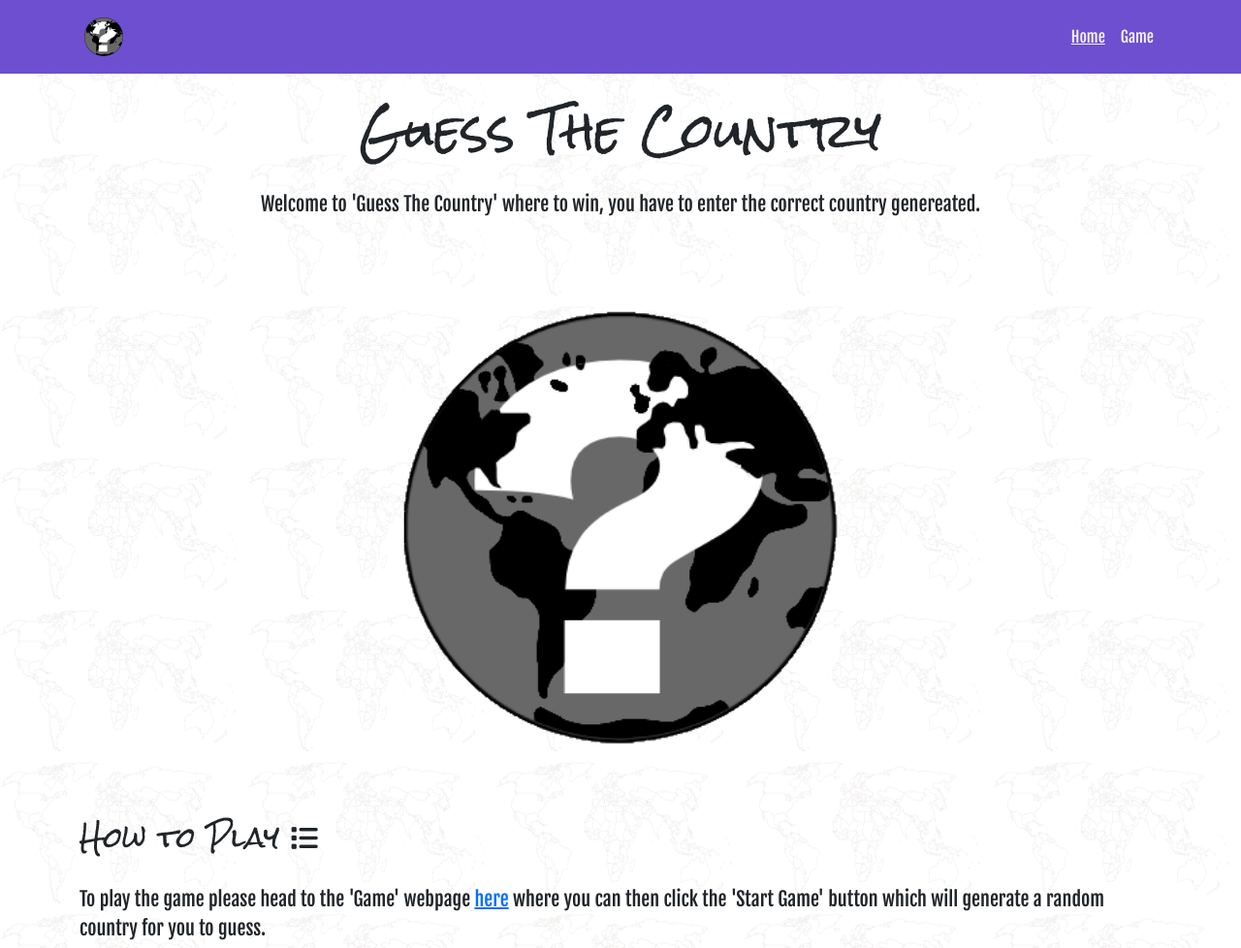
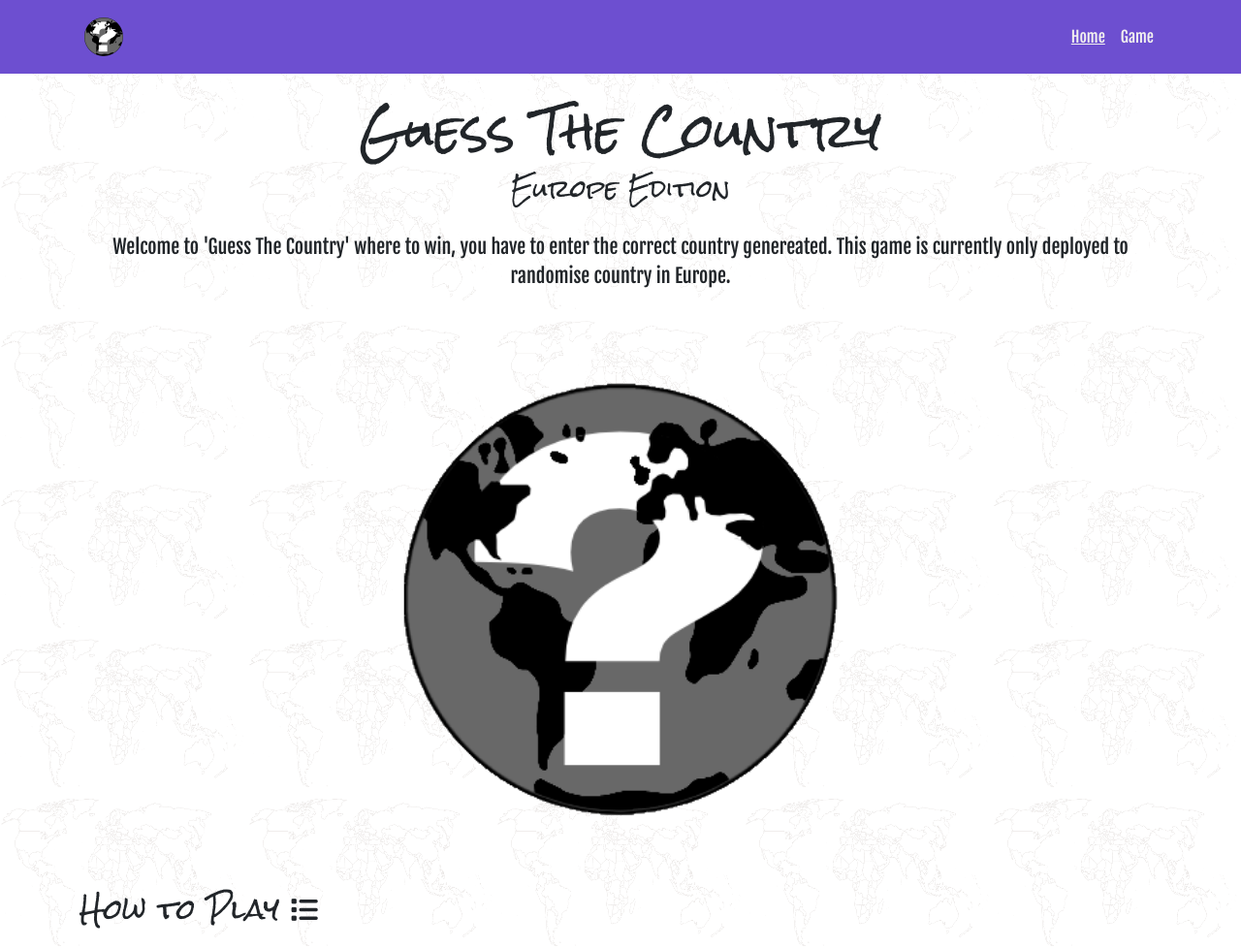
Before and after one commit to Djzngo/guess-the-country, a website: page index.html in a window 1280 px wide. Shown: the top 978 px of the page at 97% size. Drawn offline with nearby package versions, Linux system fonts and the light colour scheme.

Commit message:
added sub heading to title

```diff
--- a/assets/css/style.css
+++ b/assets/css/style.css
@@ -31,7 +31,8 @@ body p {
 }
 
 h1,
-h3 {
+h3,
+h4 {
     font-family: var(--secondary-font);
 }
 
--- a/index.html
+++ b/index.html
@@ -42,12 +42,13 @@
           <div class="row">
             <div class="col-12 col-sm12 col-lg-12">
               <h3 style="font-size: 3rem;">Guess The Country</h3>
+              <h4 class="mt-3">Europe Edition</h4>
             </div>
           </div>
           <div class="row mt-4">
             <div class="col-12 col-sm12 col-lg-12">
               <p>
-                Welcome to 'Guess The Country' where to win, you have to enter the correct country genereated.
+                Welcome to 'Guess The Country' where to win, you have to enter the correct country genereated. This game is currently only deployed to randomise country in Europe.
               </p>
             </div>
           </div>
```
Also changed, not shown: README.md.
